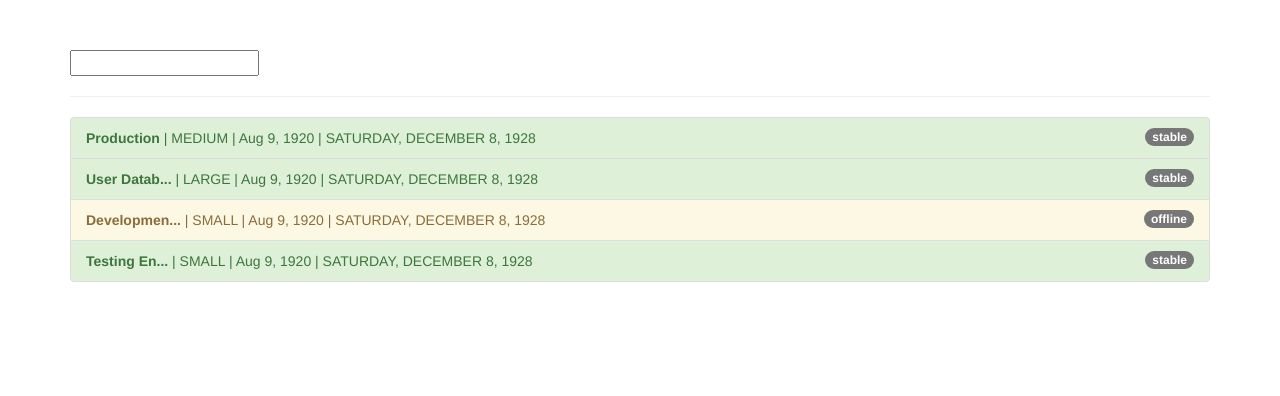
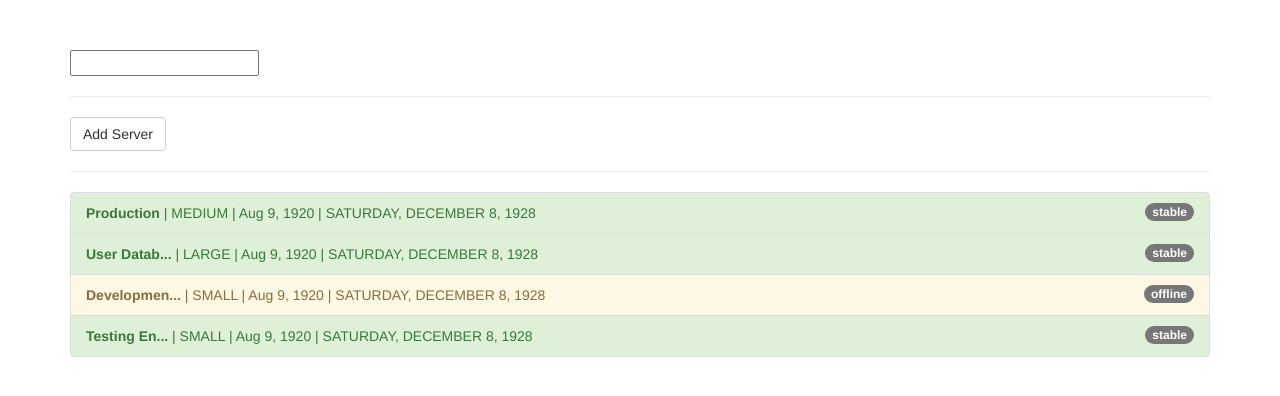
Before and after one commit to kubilaye/ng-assignments, an Angular app in the folder pipes/: page / in a window 1280 px wide. Shown: the top 396 px of the page. Built offline with nearby package versions, Linux system fonts and the light colour scheme.

Commit message:
using the pure attribute to make a pipe recalculate every time something changes on the page (performance costly)

```diff
--- a/pipes/src/app/app.component.html
+++ b/pipes/src/app/app.component.html
@@ -2,6 +2,8 @@
   <div class="row">
     <div class="col-xs-12">
       <input type="text" [(ngModel)]="filteredStatus">
+      <hr>
+      <button class="btn btn-default" (click)="onAddServer()">Add Server</button>
       <hr>
       <ul class="list-group">
         <li
--- a/pipes/src/app/app.component.ts
+++ b/pipes/src/app/app.component.ts
@@ -44,4 +44,14 @@ export class AppComponent {
       'list-group-item-danger': server.status === 'critical'
     };
   }
+
+  onAddServer() {
+    this.servers.push({
+      instanceType: 'small',
+      name: 'New Server',
+      status: 'stable',
+      started: new Date(15, 1, 2017),
+      end: new Date(23, 5, 2018),
+    });
+  }
 }
--- a/pipes/src/app/filter.pipe.ts
+++ b/pipes/src/app/filter.pipe.ts
@@ -1,7 +1,8 @@
 import { Pipe, PipeTransform } from '@angular/core';
 
 @Pipe({
-  name: 'filter'
+  name: 'filter',
+  pure: false,
 })
 export class FilterPipe implements PipeTransform {
 
```
